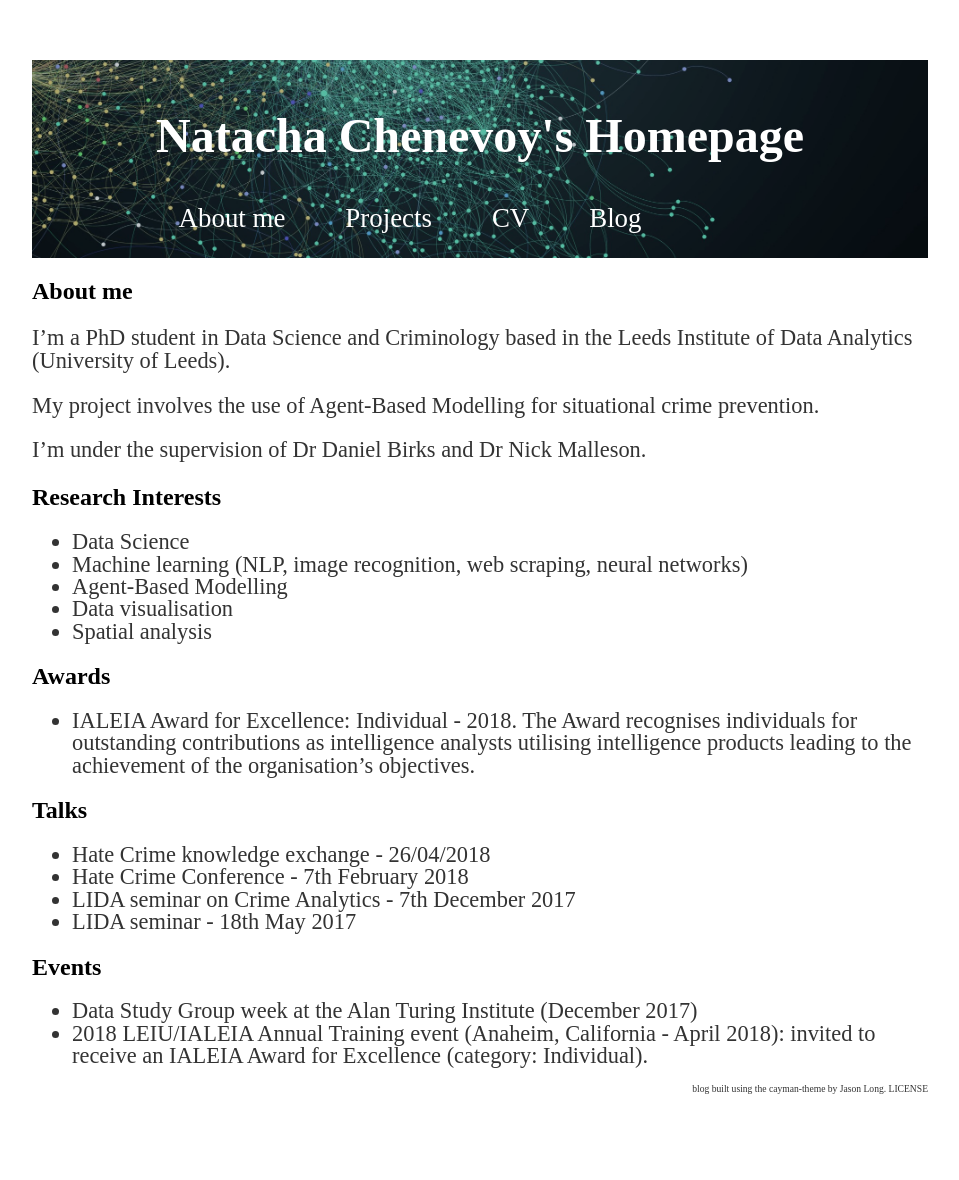
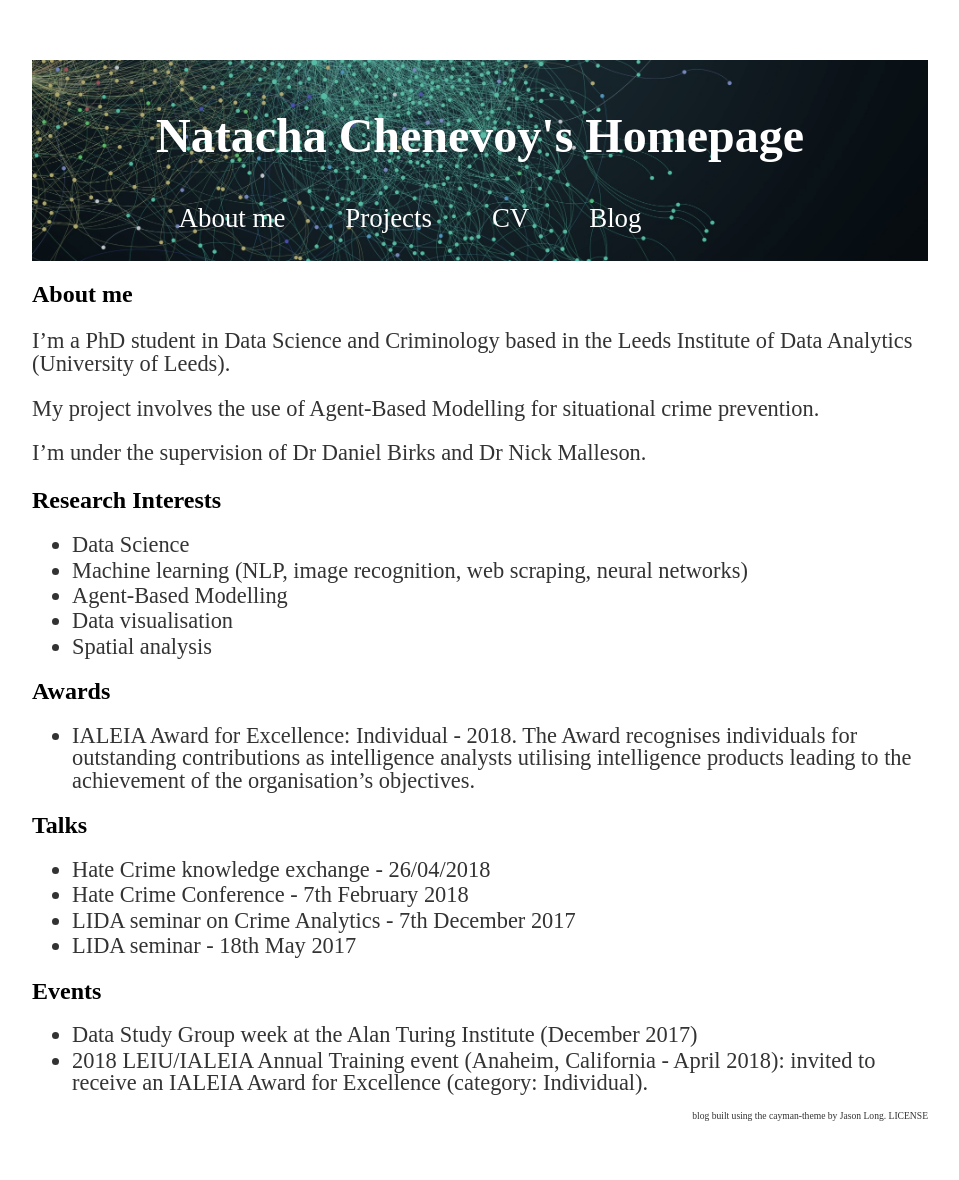
Before and after one commit to mednche/mednche.github.io, a Jekyll site: the page built from index.md, in a window 1280 px wide. Shown: the whole page, without its empty margins (160-1119 px from the left). Built offline with Jekyll 4.4.1, drawn with Linux system fonts in a browser that asks for light colours; before the commit the page ends 1153 px from its top, so only the background shows below that.

Commit message:
Update main.css

```diff
--- a/css/main.css
+++ b/css/main.css
@@ -27,7 +27,8 @@ ul.posts li {
 body li {
     font-size: 1.4em;
     line-height: 1em;
-    color: #333;}
+    color: #333;
+    margin: 0 0 3px 0;}
 
 a {
     text-decoration: none;
```
